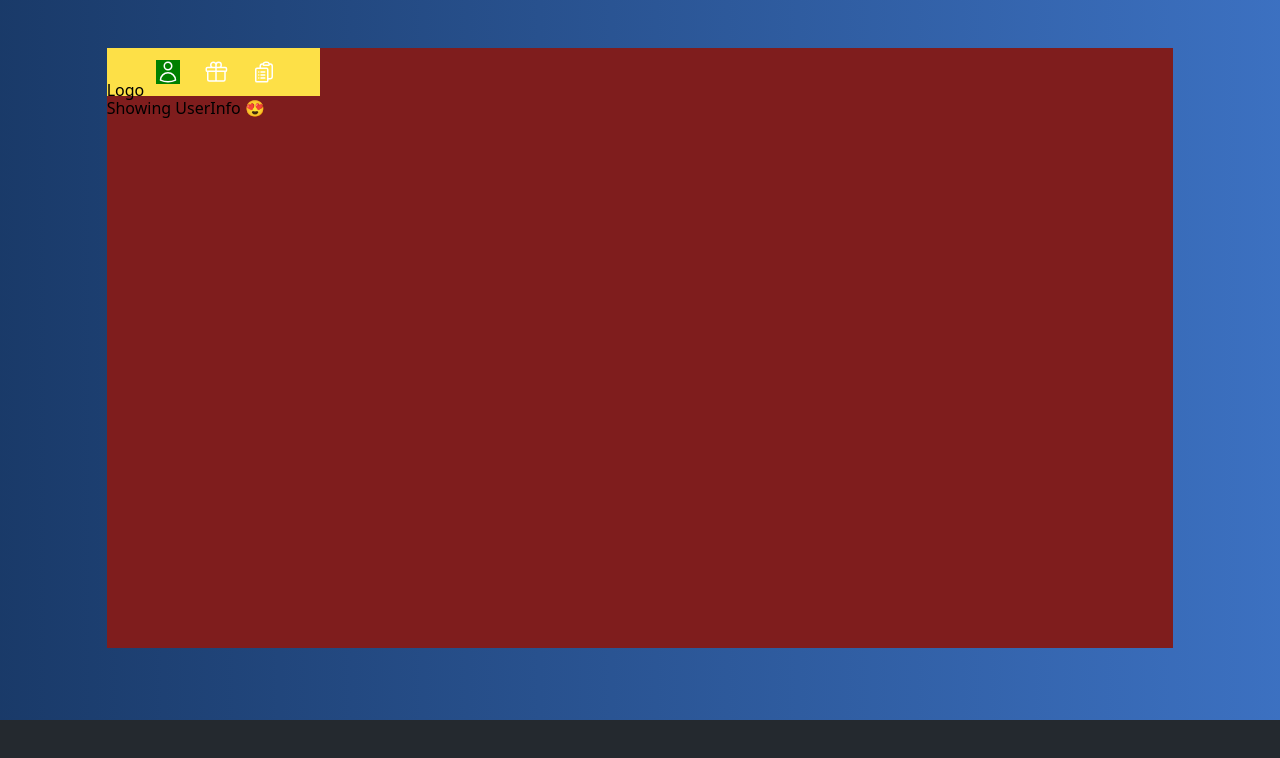
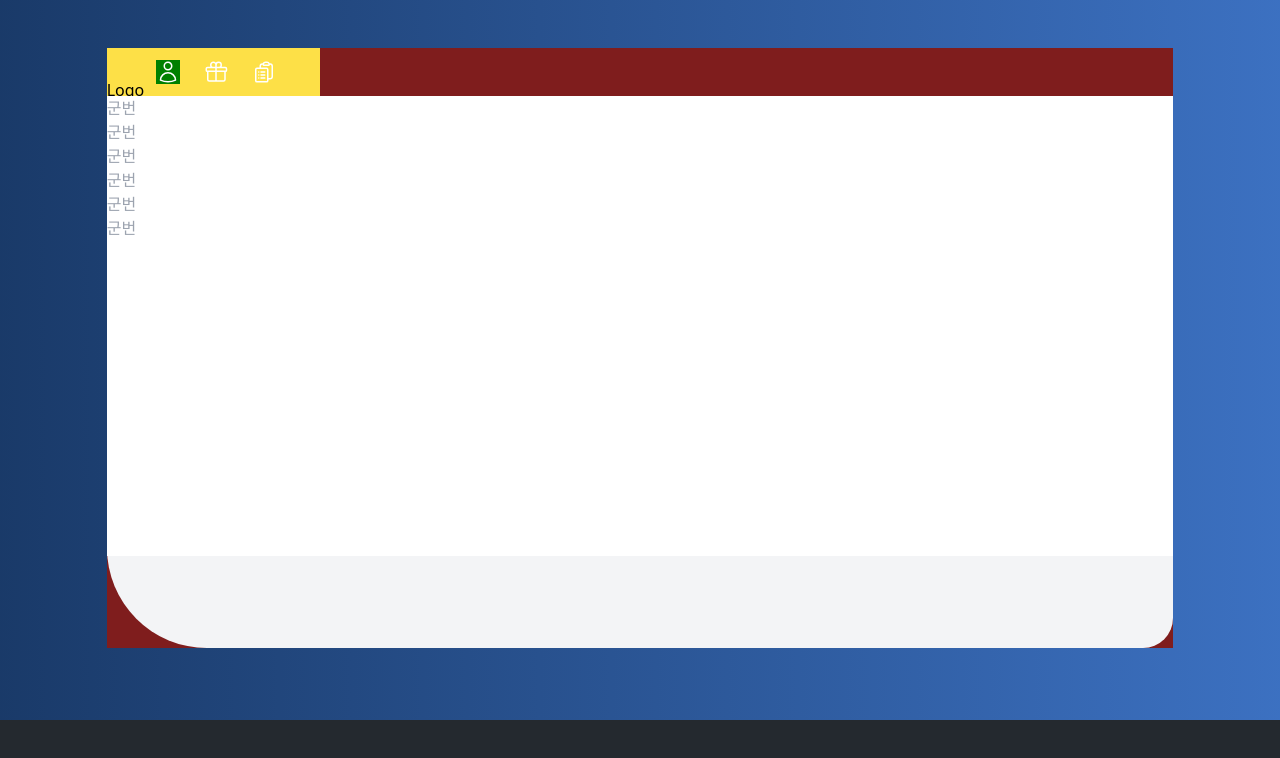
Before and after one commit to osamhack2022/WEB_Own-Nuri_Danuri, a React (Create React App) app in the folder web_fe/: page /dashboard/userinfo in a window 1280 px wide. Shown: the top 758 px of the page. Built offline with nearby package versions, Linux system fonts and the light colour scheme.

Commit message:
publishing #8

```diff
--- a/web_fe/src/components/SignBox.tsx
+++ b/web_fe/src/components/SignBox.tsx
@@ -9,8 +9,8 @@ const SignBox: React.FC<props> = ({ certificate }) => {
     if (certificate) {
         return (
             <div id="SignBox_container" className='w-full bg-green-500'>
-                <label htmlFor='milID' className='block' />
-                <input id='milID' placeholder='군번' type='text' />
+                <label htmlFor='MilID' className='block' />
+                <input id='SignMilID' placeholder='군번' type='text' />
 
                 <label htmlFor='pw' className='block' />
                 <input id='pw' placeholder='비밀번호' type="password" />
--- a/web_fe/src/components/UserInfo.tsx
+++ b/web_fe/src/components/UserInfo.tsx
@@ -1,8 +1,30 @@
 import * as React from 'react'
+import '../stylesheets/UserInfoStyle.css'
 
 const Userinfo : React.FC = () => {
     return (
-        <h1>Showing UserInfo 😍</h1>
+        <div id='UserInfoContainer' className='w-full h-full border-inherit bg-gray-100'>
+            <div id='UserContent' className='flex mx-auto h-5/6 bg-white'>
+                <div id="UserInfos">
+                <label htmlFor='milID' className='block' />
+                <input id='milID' placeholder='군번' type='text' />
+                <label htmlFor='milID' className='block' />
+                <input id='milID' placeholder='군번' type='text' />
+                <label htmlFor='milID' className='block' />
+                <input id='milID' placeholder='군번' type='text' />
+                <label htmlFor='milID' className='block' />
+                <input id='milID' placeholder='군번' type='text' />
+                <label htmlFor='milID' className='block' />
+                <input id='milID' placeholder='군번' type='text' />
+                <label htmlFor='milID' className='block' />
+                <input id='milID' placeholder='군번' type='text' />
+                </div>
+
+                <div id="UserProfile">
+
+                </div>
+            </div>
+        </div>
     )
 }
 
--- a/web_fe/src/pages/MainPage.tsx
+++ b/web_fe/src/pages/MainPage.tsx
@@ -1,5 +1,6 @@
 import * as React from 'react';
 import { Link } from 'react-router-dom';
+import logo from '../images/logo.png'
 import '../stylesheets/MainPageStyle.css';
 
 import PageIntro from '../components/PageIntro';
@@ -11,11 +12,11 @@ const Main_page: React.FC = () => {
             {/* ---------------Section #1--------------- */}
             <div id="MainSection1" className='overflow-hidden'>
 
-                <div id='MainHeader' className='flex justify-between'>
+                <div id='MainHeader' className='flex justify-between items-center'>
 
-                    <div className=''>logo</div>
+                    <img src={logo} alt='OwnNuriLogo' className='w-16 h-16 ml-4 align-middle'/>
 
-                    <div className='bg-green-100 flex justify-around w-64'>
+                    <div className='flex justify-around w-64'>
                         <button>소개</button>
                         <button>로그인</button>
                         <button>사용신청</button>
--- a/web_fe/src/stylesheets/DashboardPageStyle.css
+++ b/web_fe/src/stylesheets/DashboardPageStyle.css
@@ -13,4 +13,5 @@
 
 #DashMainboard {
     height: 92%;
+    border-radius: 0 100px 30px 100px;
 }
--- a/web_fe/src/stylesheets/MainPageStyle.css
+++ b/web_fe/src/stylesheets/MainPageStyle.css
@@ -7,7 +7,7 @@
 }
 
 #MainHeader {
-    height: 8%;
+    height: 10%;
 }
 
 #MainContent {
@@ -28,7 +28,7 @@
 
 
 #MainFooter {
-    height: 32%;
+    height: 30%;
 }
 
 .MainWave {
--- /dev/null
+++ b/web_fe/src/stylesheets/UserInfoStyle.css
@@ -0,0 +1,3 @@
+#UserInfoContainer {
+    border-radius: inherit;
+}
```
Also changed, not shown: web_fe/src/images/logo.png (added).
